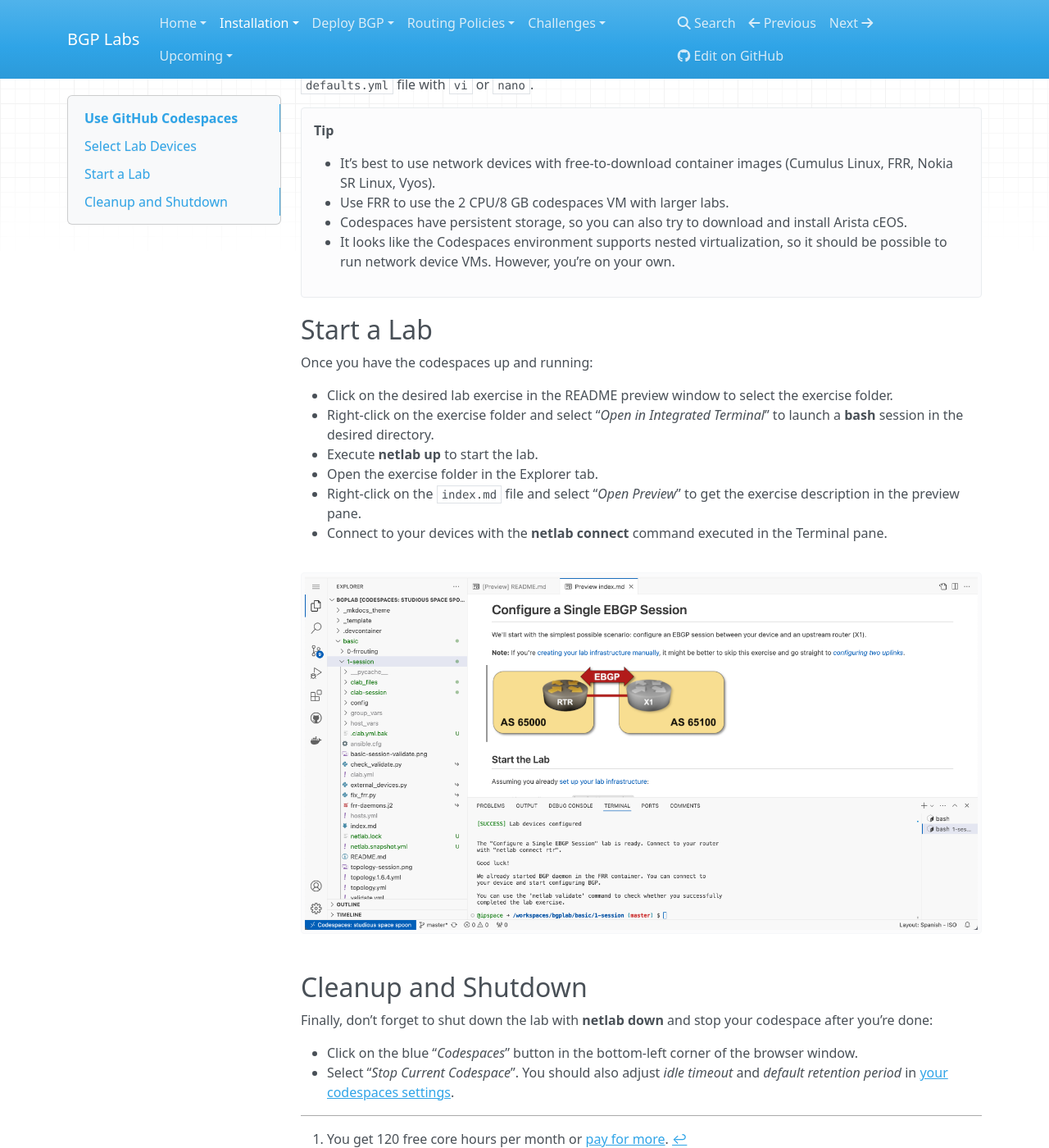
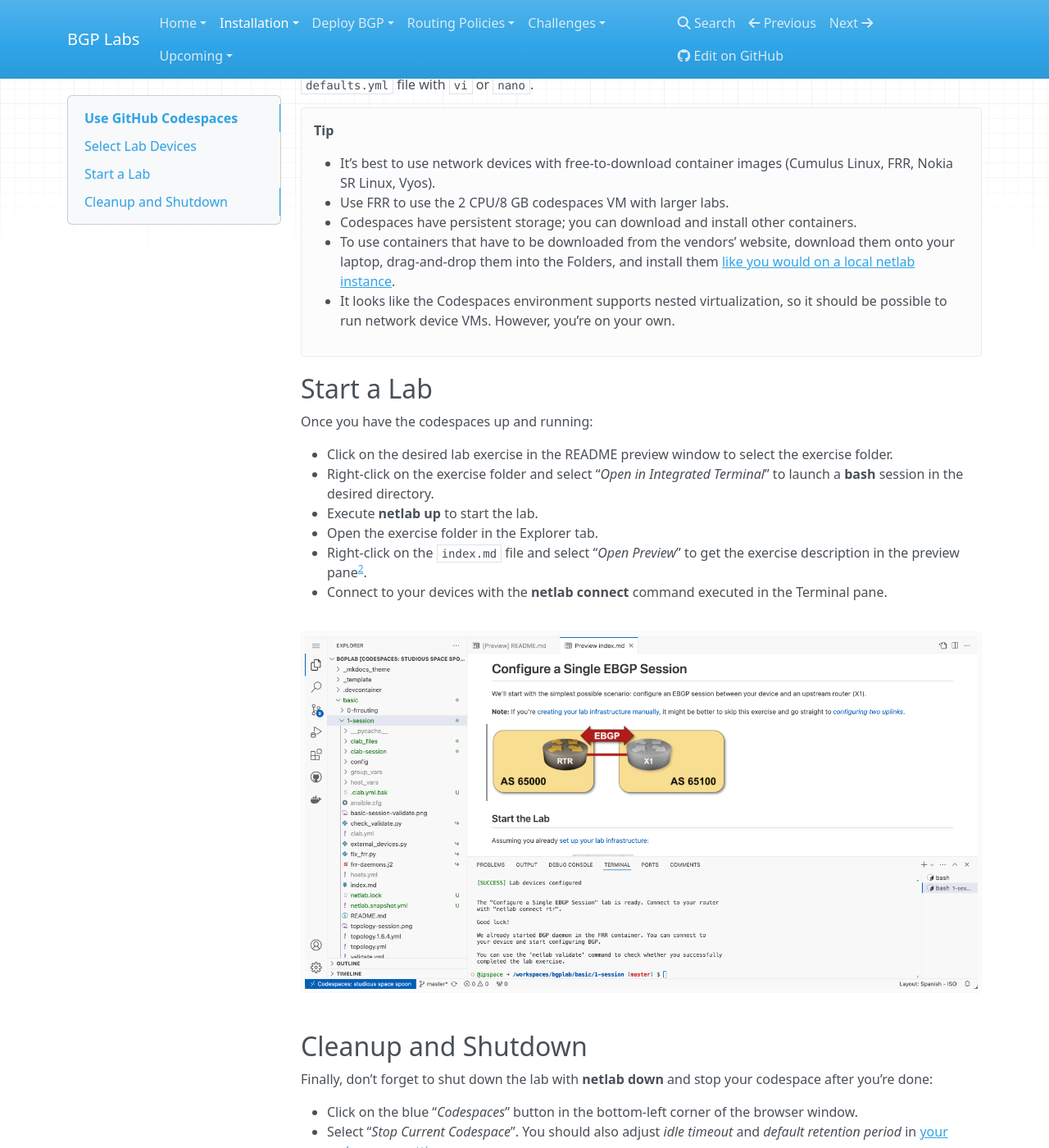
Before and after one commit to bgplab/bgplab, an MkDocs documentation site: the page built from docs/4-codespaces.md, in a window 1280 px wide and 1400 px high, scrolled down 813 px. Shown: the whole window at 82% size. Built offline with MkDocs 1.6.1, drawn with Linux system fonts in a browser that asks for light colours; nearby versions of some CDN libraries; some of the changed text lies outside the part shown.

Commit message:
Document why the markdown links are broken when opened in Codespaces
Fixes #13

```diff
--- a/docs/4-codespaces.md
+++ b/docs/4-codespaces.md
@@ -16,7 +16,8 @@
 !!! tip
     * It's best to use network devices with free-to-download container images (Cumulus Linux, FRR, Nokia SR Linux, Vyos).
     * Use FRR to use the 2 CPU/8 GB codespaces VM with larger labs.
-    * Codespaces have persistent storage, so you can also try to download and install Arista cEOS.
+    * Codespaces have persistent storage; you can download and install other containers.
+    * To use containers that have to be downloaded from the vendors' website, download them onto your laptop, drag-and-drop them into the Folders, and install them [like you would on a local netlab instance](https://netlab.tools/labs/clab/#container-images).
     * It looks like the Codespaces environment supports nested virtualization, so it should be possible to run network device VMs. However, you're on your own.
 
 ## Start a Lab
@@ -27,10 +28,12 @@
 * Right-click on the exercise folder and select "*Open in Integrated Terminal*" to launch a **bash** session in the desired directory.
 * Execute **netlab up** to start the lab.
 * Open the exercise folder in the Explorer tab.
-* Right-click on the `index.md` file and select "_Open Preview_" to get the exercise description in the preview pane.
+* Right-click on the `index.md` file and select "_Open Preview_" to get the exercise description in the preview pane[^BL].
 * Connect to your devices with the **netlab connect** command executed in the Terminal pane.
 
 [![](img/codespaces-lab.png)](img/codespaces-lab.png)
+
+[^BL]: Due to how we use **mkdocs** to generate the HTML version of the lab documentation, the links in the **index.md** Markdown files residing in the exercise directories do not work (one of the side effects of "organic growth"). To get a version with working links, open the corresponding file in the **docs** directory (or start with **docs/index.md**).
 
 ## Cleanup and Shutdown
 
```
